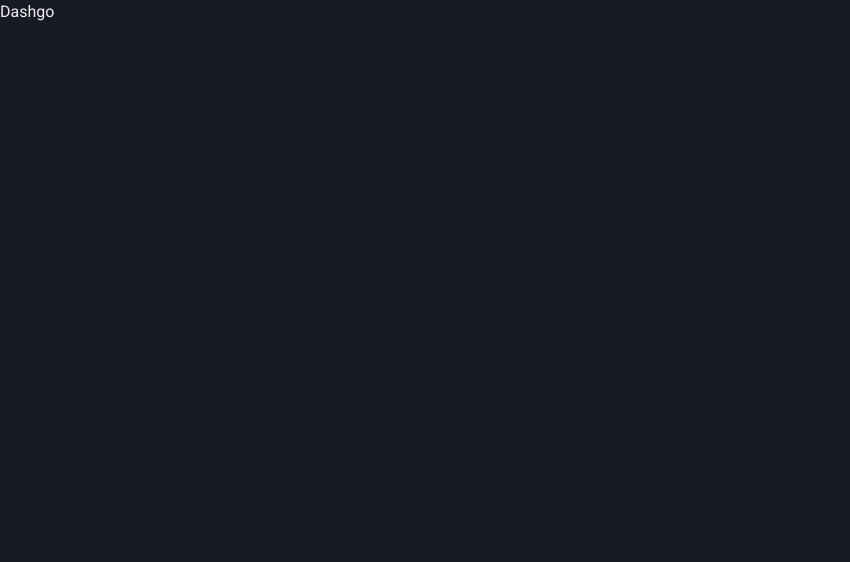
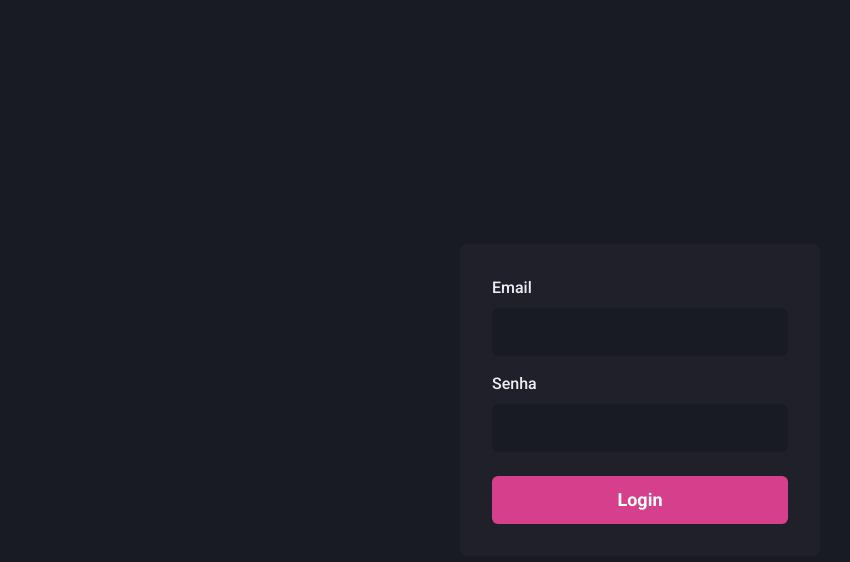
Before and after one commit to vini-cius/dashgo, a Next.js app: page / in a window 1280 px wide. Shown: the top 562 px of the page, without its empty margins (0-850 px from the left). Built offline with nearby package versions, Linux system fonts and the light colour scheme.

Commit message:
Página: Sign in

```diff
--- a/src/pages/index.tsx
+++ b/src/pages/index.tsx
@@ -1,5 +1,56 @@
+import { Flex, Input, Button, Stack, FormControl, FormLabel } from '@chakra-ui/react'
+
 export default function Home() {
   return (
-    <h1>Dashgo</h1>
+    <Flex
+      w="100vw"
+      h="100vh"
+      align="center"
+      justify="center"
+    >
+      <Flex
+        as="form"
+        width="100%"
+        maxWidth={360}
+        bg="gray.800"
+        p="8"
+        borderRadius={8}
+        flexDir="column"
+      >
+        <Stack spacing="4">
+          <FormControl>
+            <FormLabel htmlFor="email">Email</FormLabel>
+            <Input
+              type="email"
+              name="email"
+              id="email"
+              focusBorderColor="pink.500"
+              bgColor="gray.900"
+              variant="filled"
+              _hover={{ bg: 'gray.900' }}
+              size="lg"
+            />
+          </FormControl>
+
+          <FormControl>
+            <FormLabel htmlFor="password">Senha</FormLabel>
+            <Input
+              type="password"
+              name="password"
+              id="password"
+              focusBorderColor="pink.500"
+              bgColor="gray.900"
+              variant="filled"
+              _hover={{ bg: 'gray.900' }}
+              size="lg"
+            />
+          </FormControl>
+        </Stack>
+
+        <Button type="submit" mt="6" colorScheme="pink" size="lg">
+          Login
+        </Button>
+      </Flex>
+    </Flex>
   )
 }
```
